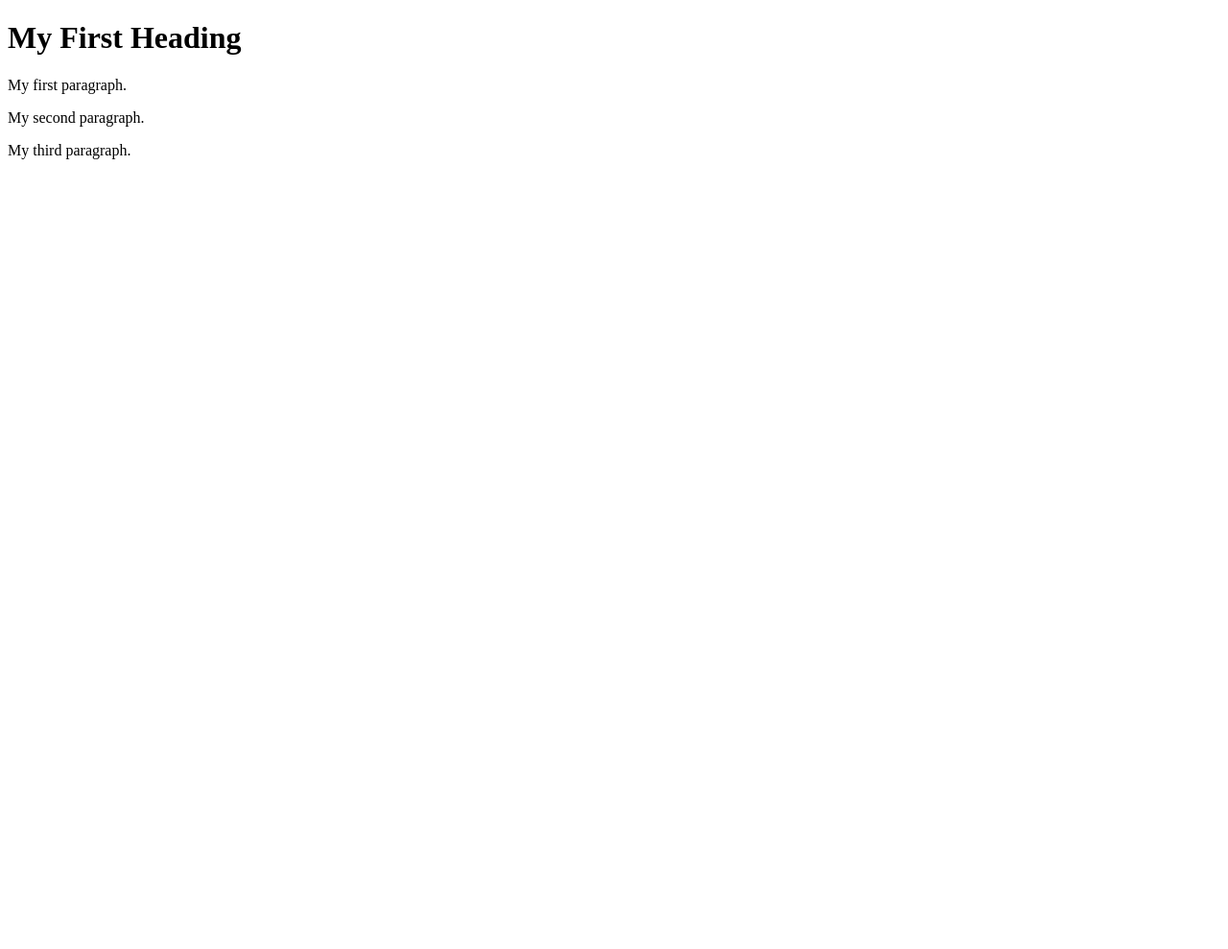
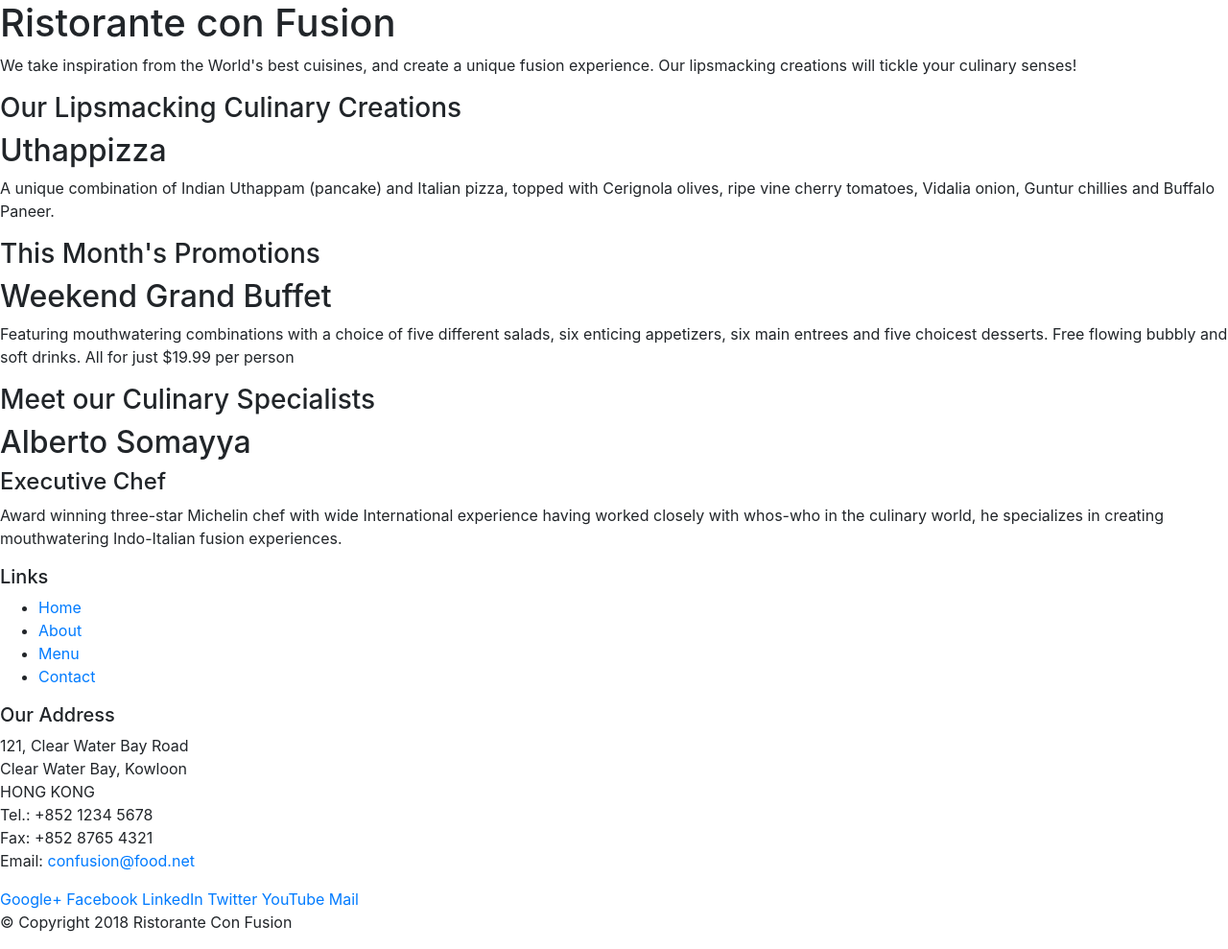
Before and after one commit to eter-star/coursera-fewuft, a website: page index.html in a window 1280 px wide. Shown: the whole page at 96% size. Before the commit the page ends 800 px from the top, so only its background shows below. Drawn offline with nearby package versions, Linux system fonts and the light colour scheme.

Commit message:
Intro. to Bootstrap

```diff
--- a/index.html
+++ b/index.html
@@ -1,12 +1,111 @@
 <!DOCTYPE html>
-<html>
-    <head></head>
+<html lang="en">
+
+<head>
+        <!-- Required meta tags always come first -->
+        <meta charset="utf-8">
+        <meta name="viewport" content="width=device-width, initial-scale=1, shrink-to-fit=no">
+        <meta http-equiv="x-ua-compatible" content="ie=edge">
+
+        <!-- Bootstrap CSS -->
+        <link rel="stylesheet" href="node_modules/bootstrap/dist/css/bootstrap.min.css">
+    <title>Ristorante Con Fusion</title>
+</head>
+
 <body>
 
-<h1>My First Heading</h1>
-<p>My first paragraph.</p>
-<p>My second paragraph.</p>
-<p>My third paragraph.</p>
+    <header>
+        <div>
+            <div>
+                <div>
+                    <h1>Ristorante con Fusion</h1>
+                    <p>We take inspiration from the World's best cuisines, and create a unique fusion experience. Our lipsmacking creations will tickle your culinary senses!</p>
+                </div>
+                <div>
+                </div>
+            </div>
+        </div>
+    </header>
 
+    <div>
+        <div>
+            <div>
+                <h3>Our Lipsmacking Culinary Creations</h3>
+            </div>
+            <div>
+                <h2>Uthappizza</h2>
+                <p>A unique combination of Indian Uthappam (pancake) and Italian pizza, topped with Cerignola olives, ripe vine cherry tomatoes, Vidalia onion, Guntur chillies and Buffalo Paneer.</p>
+            </div>
+        </div>
+
+
+        <div>
+            <div>
+                <h3>This Month's Promotions</h3>
+            </div>
+            <div>
+                <h2>Weekend Grand Buffet</h2>
+                <p>Featuring mouthwatering combinations with a choice of five different salads, six enticing appetizers, six main entrees and five choicest desserts. Free flowing bubbly and soft drinks. All for just $19.99 per person </p>
+            </div>
+        </div>
+
+        <div>
+            <div>
+                <h3>Meet our Culinary Specialists</h3>
+            </div>
+            <div>
+                <h2>Alberto Somayya</h2>
+                <h4>Executive Chef</h4>
+                <p>Award winning three-star Michelin chef with wide International experience having worked closely with whos-who in the culinary world, he specializes in creating mouthwatering Indo-Italian fusion experiences. </p>
+            </div>
+        </div>
+    </div>
+
+    <footer>
+        <div>
+            <div>
+                <div>
+                    <h5>Links</h5>
+                    <ul>
+                        <li><a href="#">Home</a></li>
+                        <li><a href="#">About</a></li>
+                        <li><a href="#">Menu</a></li>
+                        <li><a href="#">Contact</a></li>
+                    </ul>
+                </div>
+                <div>
+                    <h5>Our Address</h5>
+                    <address>
+		              121, Clear Water Bay Road<br>
+		              Clear Water Bay, Kowloon<br>
+		              HONG KONG<br>
+		              Tel.: +852 1234 5678<br>
+		              Fax: +852 8765 4321<br>
+		              Email: <a href="mailto:confusion@food.net">confusion@food.net</a>
+		           </address>
+                </div>
+                <div>
+                    <div>
+                        <a href="http://google.com/+">Google+</a>
+                        <a href="http://www.facebook.com/profile.php?id=">Facebook</a>
+                        <a href="http://www.linkedin.com/in/">LinkedIn</a>
+                        <a href="http://twitter.com/">Twitter</a>
+                        <a href="http://youtube.com/">YouTube</a>
+                        <a href="mailto:">Mail</a>
+                    </div>
+                </div>
+           </div>
+           <div>
+                <div>
+                    <p>© Copyright 2018 Ristorante Con Fusion</p>
+                </div>
+           </div>
+        </div>
+    </footer>
+    <!-- jQuery first, then Popper.js, then Bootstrap JS. -->
+    <script src="node_modules/jquery/dist/jquery.slim.min.js"></script>
+    <script src="node_modules/popper.js/dist/umd/popper.min.js"></script>
+    <script src="node_modules/bootstrap/dist/js/bootstrap.min.js"></script>
 </body>
+
 </html>
--- a/package.json
+++ b/package.json
@@ -12,5 +12,10 @@
   "license": "ISC",
   "devDependencies": {
     "lite-server": "^2.5.4"
+  },
+  "dependencies": {
+    "bootstrap": "^4.5.0",
+    "jquery": "^3.5.1",
+    "popper.js": "^1.16.1"
   }
 }
```
Also changed, not shown: 1 other file.
